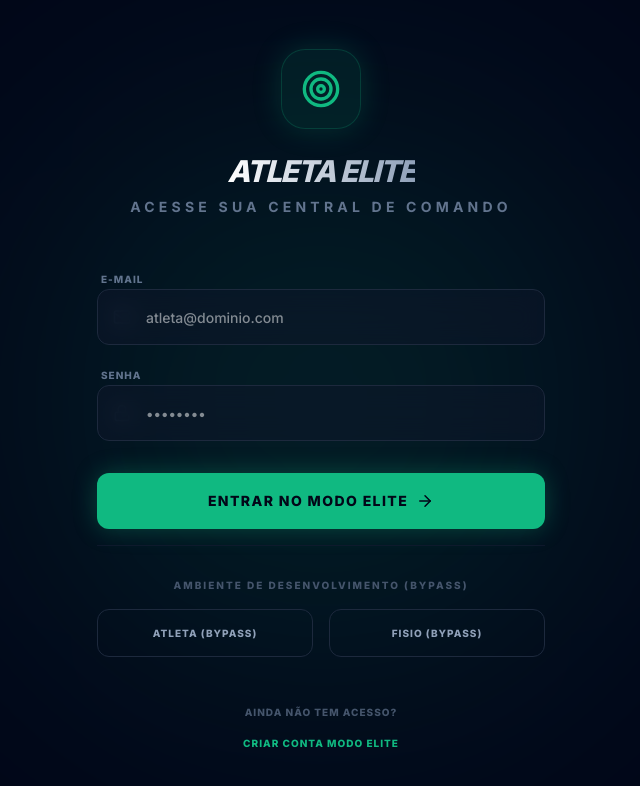
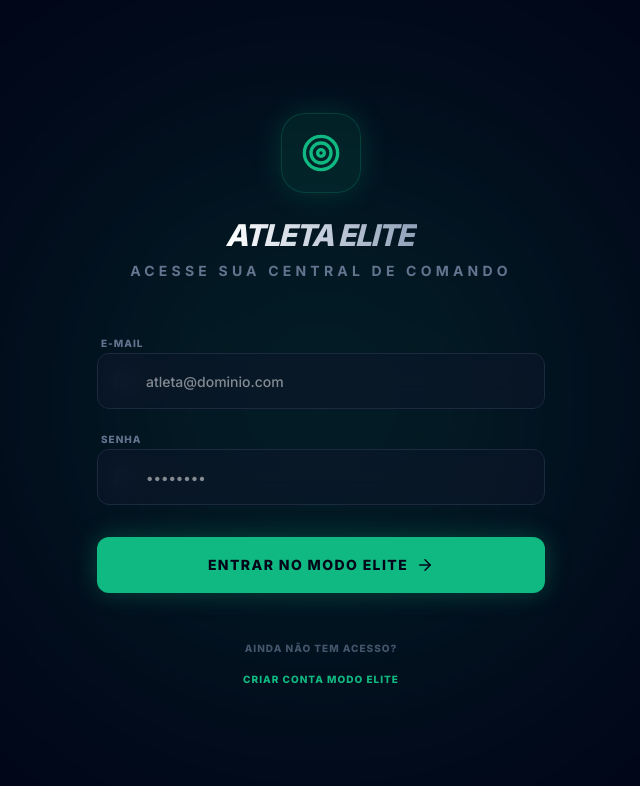
Before and after one commit to gustavodanielmkt/AtletaElite, a React (Vite) app: page / in a window 1280 px wide. Shown: the top 786 px of the page, without its empty margins (319-959 px from the left). Built offline with nearby package versions, Linux system fonts and the light colour scheme; no server answers.

Commit message:
v1.2.9: Fix login logo clipping and remove bypass buttons
- Login: add pr-1 to fix gradient clipping on last letter of "Atleta Elite"
- Login: remove development bypass buttons (Atleta/Fisio mock login)

Co-Authored-By: Claude Sonnet 4.6 <noreply@anthropic.com>

```diff
--- a/src/screens/Login.tsx
+++ b/src/screens/Login.tsx
@@ -63,7 +63,7 @@ export default function Login({
                     <div className="size-20 bg-primary/10 rounded-3xl flex items-center justify-center border border-primary/20 mb-6 group hover:border-primary/50 transition-all duration-500 shadow-[0_0_30px_rgba(16,185,129,0.2)]">
                         <Target className="text-primary group-hover:scale-110 transition-transform" size={40} />
                     </div>
-                    <h1 className="text-3xl font-black italic uppercase tracking-tighter bg-gradient-to-r from-white to-slate-400 bg-clip-text text-transparent">Atleta Elite</h1>
+                    <h1 className="text-3xl font-black italic uppercase tracking-tighter bg-gradient-to-r from-white to-slate-400 bg-clip-text text-transparent pr-1">Atleta Elite</h1>
                     <p className="text-slate-500 text-sm font-bold uppercase tracking-[0.3em] mt-2">Acesse sua Central de Comando</p>
                 </div>
 
@@ -119,26 +119,6 @@ export default function Login({
                         )}
                     </button>
 
-                    {/* BYPASS MODE BUTTONS */}
-                    <div className="pt-8 border-t border-slate-900 flex flex-col items-center gap-4">
-                        <p className="text-[10px] font-black uppercase tracking-[0.2em] text-slate-600">Ambiente de Desenvolvimento (Bypass)</p>
-                        <div className="flex gap-4 w-full">
-                            <button
-                                type="button"
-                                onClick={() => onLogin({ id: 'mock-1', email: 'atleta@teste.com' }, 'athlete')}
-                                className="flex-1 h-12 rounded-xl border border-slate-800 hover:border-primary/50 text-slate-400 hover:text-primary text-[10px] font-black uppercase tracking-widest transition-all"
-                            >
-                                Atleta (Bypass)
-                            </button>
-                            <button
-                                type="button"
-                                onClick={() => onLogin({ id: 'mock-2', email: 'fisio@teste.com' }, 'physio')}
-                                className="flex-1 h-12 rounded-xl border border-slate-800 hover:border-blue-500/50 text-slate-400 hover:text-blue-500 text-[10px] font-black uppercase tracking-widest transition-all"
-                            >
-                                Fisio (Bypass)
-                            </button>
-                        </div>
-                    </div>
                 </form>
 
                 <div className="mt-12 flex flex-col items-center gap-4">
--- a/src/screens/athlete/Dashboard.tsx
+++ b/src/screens/athlete/Dashboard.tsx
@@ -2,7 +2,7 @@ import { useState, useEffect } from 'react';
 import { motion } from 'framer-motion';
 import { Bell, Clock, MapPin, ChevronRight, Home, Dumbbell, LineChart, MessageSquare, User, Lock, X, Link2, Loader2, CheckCircle2 } from 'lucide-react';
 
-const APP_VERSION = '1.2.8';
+const APP_VERSION = '1.2.9';
 import { supabase } from '../../lib/supabase';
 
 
--- a/src/screens/physio/Dashboard.tsx
+++ b/src/screens/physio/Dashboard.tsx
@@ -3,7 +3,7 @@ import { Activity, Bell, AlertCircle, LayoutDashboard, Users, BarChart, User, Lo
 import { supabase } from '../../lib/supabase';
 import { getPhysioDashboardStats, type PhysioDashboardStats } from '../../services/physioService';
 
-const APP_VERSION = '1.2.8';
+const APP_VERSION = '1.2.9';
 
 function generateInviteCode(): string {
   const chars = 'ABCDEFGHJKLMNPQRSTUVWXYZ23456789';
```
